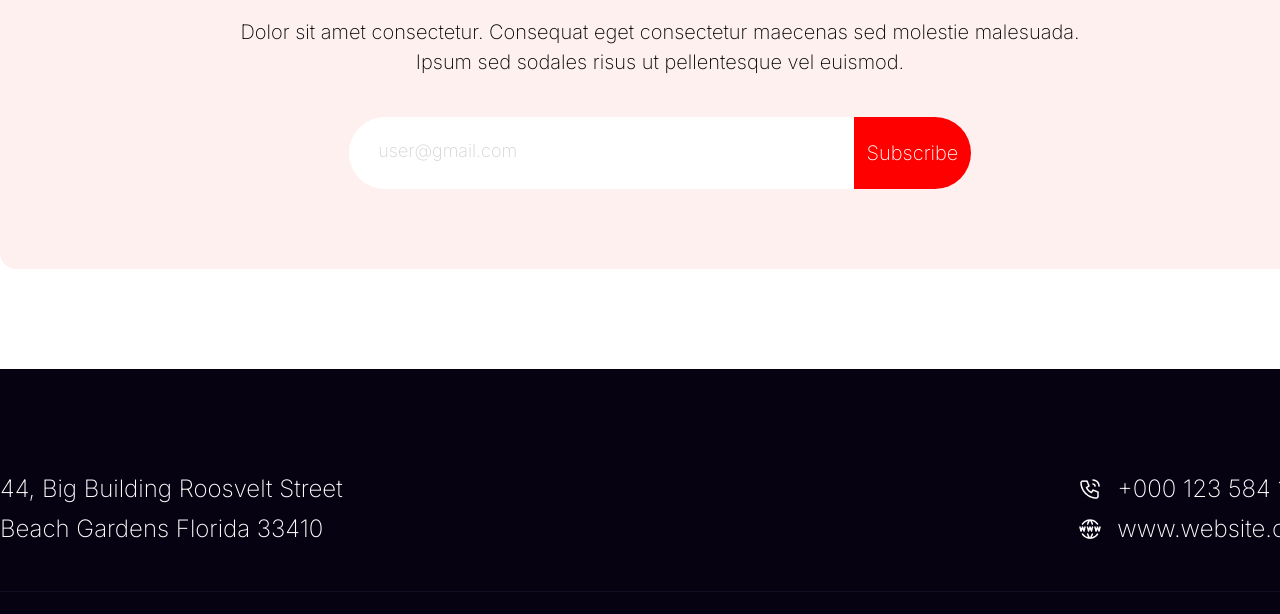
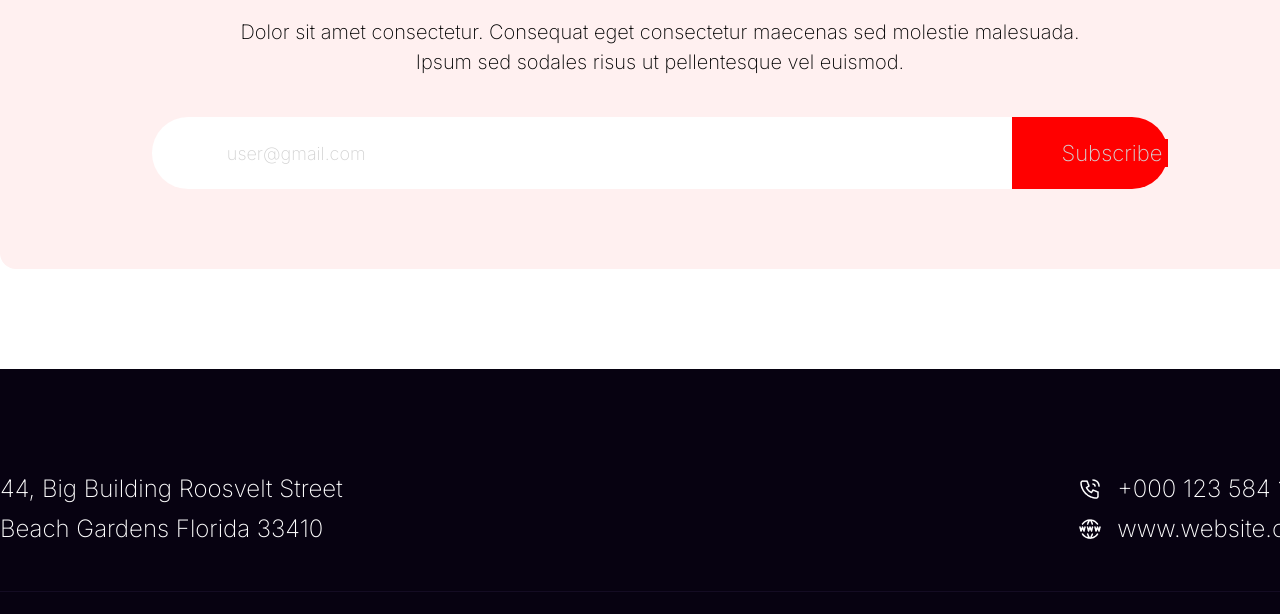
Before and after one commit to manifestus74/New-Year-Celebration-rev2, a plain HTML site: page index.html in a window 1280 px wide. Shown: the part 4640-5254 px from the top of the page. Drawn offline with Linux system fonts and the light colour scheme; files whose address does not match are found by name.

Commit message:
Final 2 commit

```diff
--- a/CSS/style.css
+++ b/CSS/style.css
@@ -16,6 +16,7 @@ header {
 }
 
 .banner {
+    width: 100%;
     margin-top: 80px;
     margin-bottom: 80px;
     background-image: url('../images/Rectangle\ 14.png');
@@ -26,7 +27,7 @@ header {
 }
 
 .banner-shadow {
-
+width: 100%;
 border-radius: 16px;
 background-image: linear-gradient(black, transparent);
 }
@@ -486,21 +487,29 @@ padding: 40px 0 80px 0;
     align-items: center;
     justify-content: center;
 
+}
+
+.button-Subscribe input {
+    background-color: red;
+    font-size: 20px;
+    color: #ffffff;
+    font-weight: 200;
+    font-family: 'Inter';
 
 }
-
-.button-Subscribe a {
-    text-decoration: none;
-    color: #ffffff;
-    text-align: center;
-    font-family: 'Inter';
-    font-size: 20px;
-    font-weight: 200;
+.section7-input-block input {
+    border-radius: 50px 0 0 50px;
+    border: 0;
+    outline: 0;
+    font-size: 22px;
+    padding-left: 50px;
+    color: lightgray;
 }
 
-.section7-input-block input {
-    border-radius: 50px 0 0 50px;
-    border-color: transparent;
+
+input[type:text] {
+    padding-left: 30px;
+    margin: 0;
 }
 
 input::placeholder {
--- a/index.html
+++ b/index.html
@@ -192,7 +192,7 @@
                     <div class="section7-input-block">
                         <input type="email" size="60" placeholder="     user@gmail.com">
                         <div class="button-Subscribe">
-                           <a href="">Subscribe</a>
+                            <input type="submit" value="Subscribe">
                         </div>
                     </div>
                 </div>
@@ -222,10 +222,10 @@
                 <hr>
 
                 <div class="icons-block">
-                    <i><a href="www.facebook.com"><img src="images/resources/Facebook.png" alt=""></a></i>
-                    <i><a href="www.instagram.com"><img src="images/resources/Instagram.png" alt=""></a></i>
-                    <i><a href="www.twitter.com"><img src="images/resources/Twitter.png" alt=""></a></i>
-                    <i><a href="www.linkedin.com"><img src="images/resources/Linkedin.png" alt=""></a></i>
+                    <i><a href="https://www.facebook.com/"><img src="images/resources/Facebook.png" alt=""></a></i>
+                    <i><a href="https://www.instagram.com/"><img src="images/resources/Instagram.png" alt=""></a></i>
+                    <i><a href="https://twitter.com/home"><img src="images/resources/Twitter.png" alt=""></a></i>
+                    <i><a href="https://www.linkedin.com/feed/?trk=guest_homepage-basic_google-one-tap-submit"><img src="images/resources/Linkedin.png" alt=""></a></i>
                 </div>
 
                 <hr>
```
